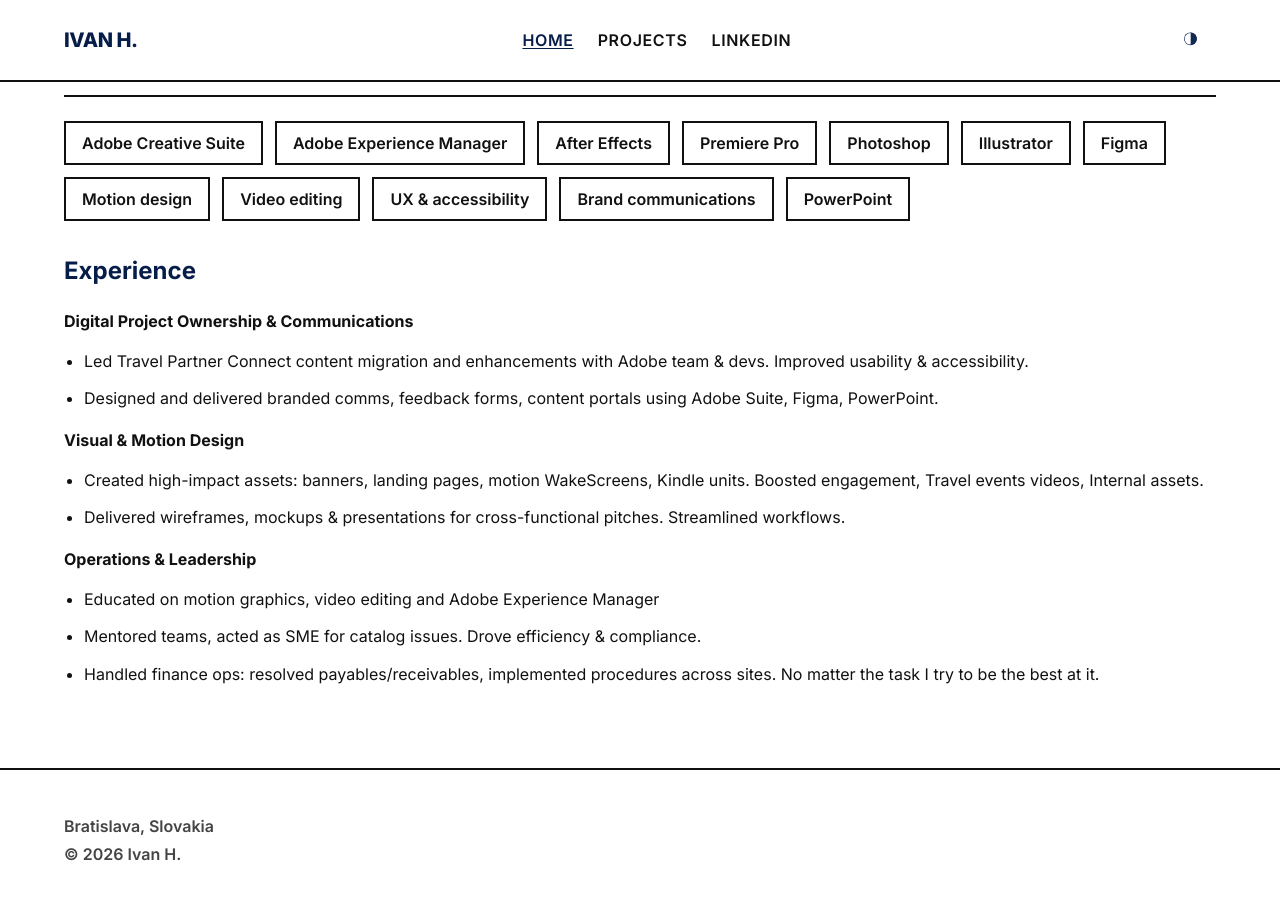
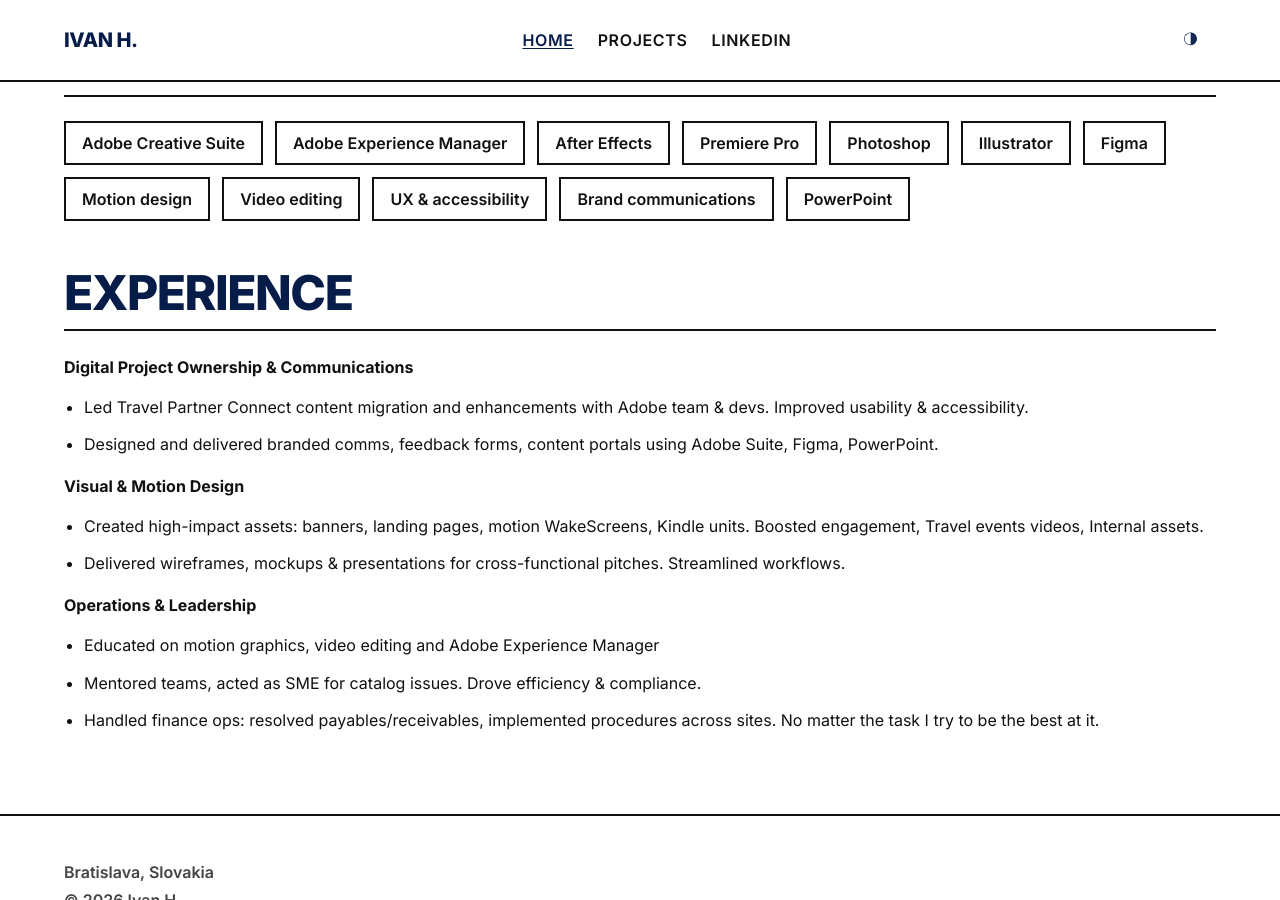
Before and after one commit to ivanhb-sk/ivanhb-sk.github.io, a Jekyll site: the page built from index.md, in a window 1280 px wide and 900 px high, scrolled down 595 px. Built offline with Jekyll 4.4.1, drawn with Linux system fonts in a browser that asks for light colours.

Commit message:
new div position

```diff
--- a/index.md
+++ b/index.md
@@ -30,9 +30,10 @@ Based in Bratislava, Slovakia — native Spanish speaker, fluent in English, pro
 - Brand communications
 - PowerPoint
 
-<div class="experience" markdown="1">
 
 ## Experience
+
+<div class="experience" markdown="1">
 
 **Digital Project Ownership & Communications**
 - Led Travel Partner Connect content migration and enhancements with Adobe team & devs. Improved usability & accessibility.
```
